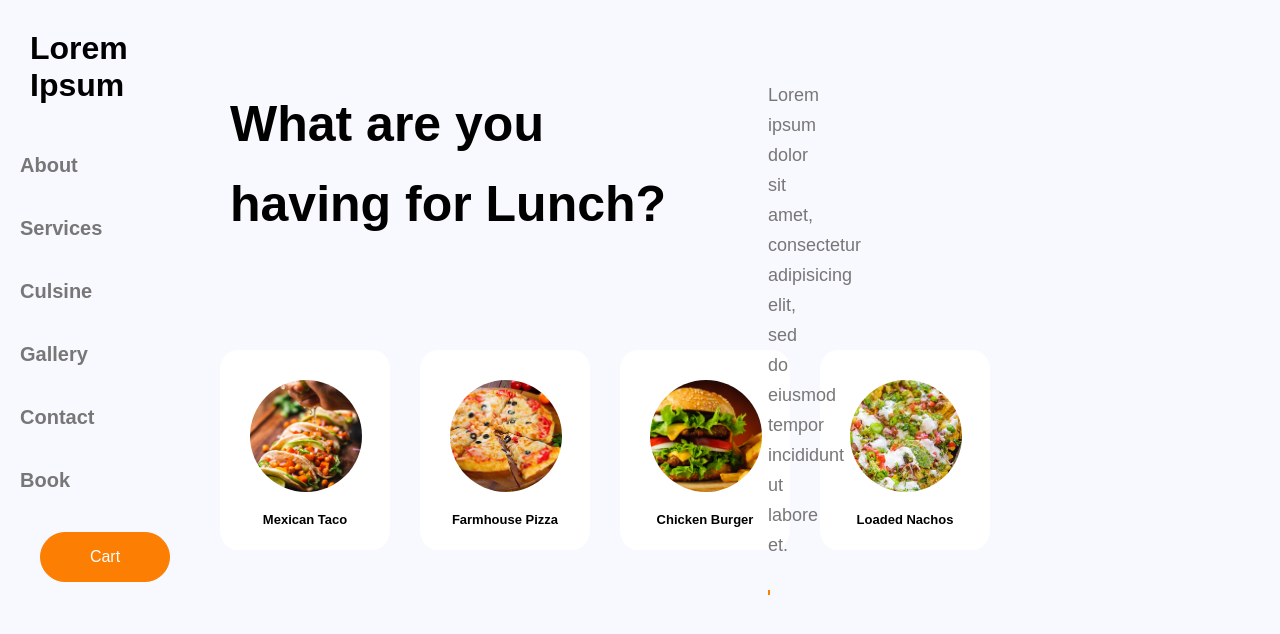
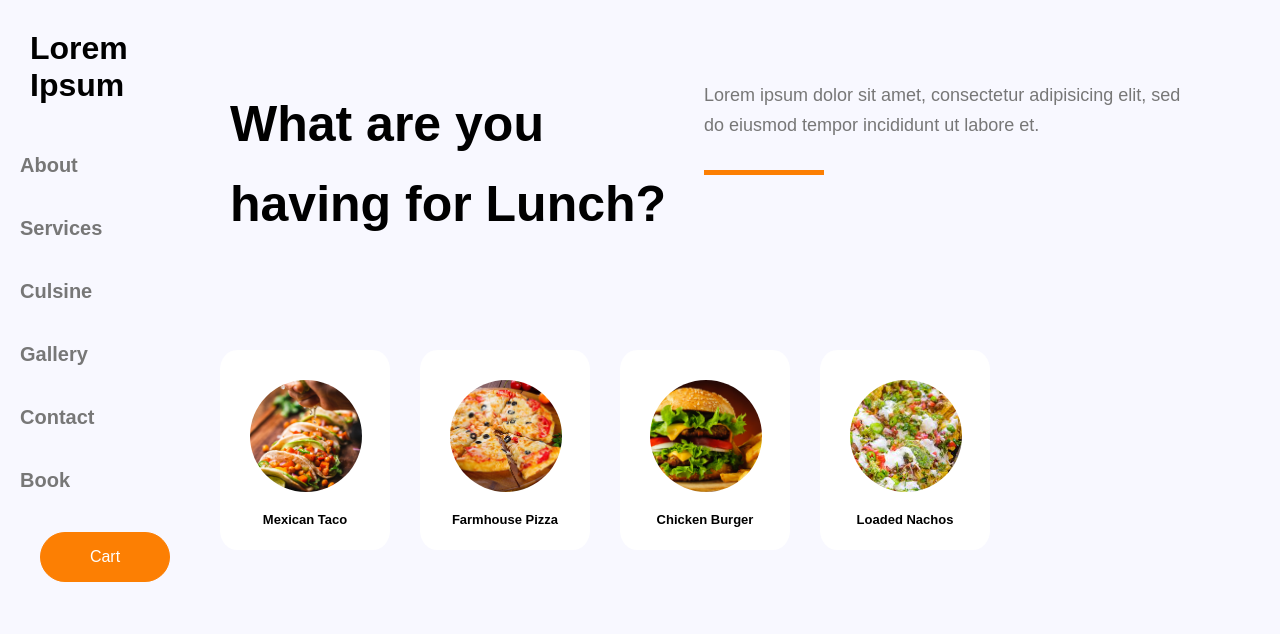
Before and after one commit to sameenakhanum/inkoop-assignment, a plain HTML site: page index.html in a window 1280 px wide. Drawn offline with Linux system fonts and the light colour scheme.

Commit message:
first commit

```diff
--- a/main.css
+++ b/main.css
@@ -143,7 +143,7 @@ color: #777777;
         font-weight: bold;
     }
     .content{
-        margin: -30rem 48rem 8rem;
+        margin: -30rem 6rem 0 44rem;
         /* margin-top: -30rem;
         margin-left: 43rem;
         margin-right: 4rem; */
```
